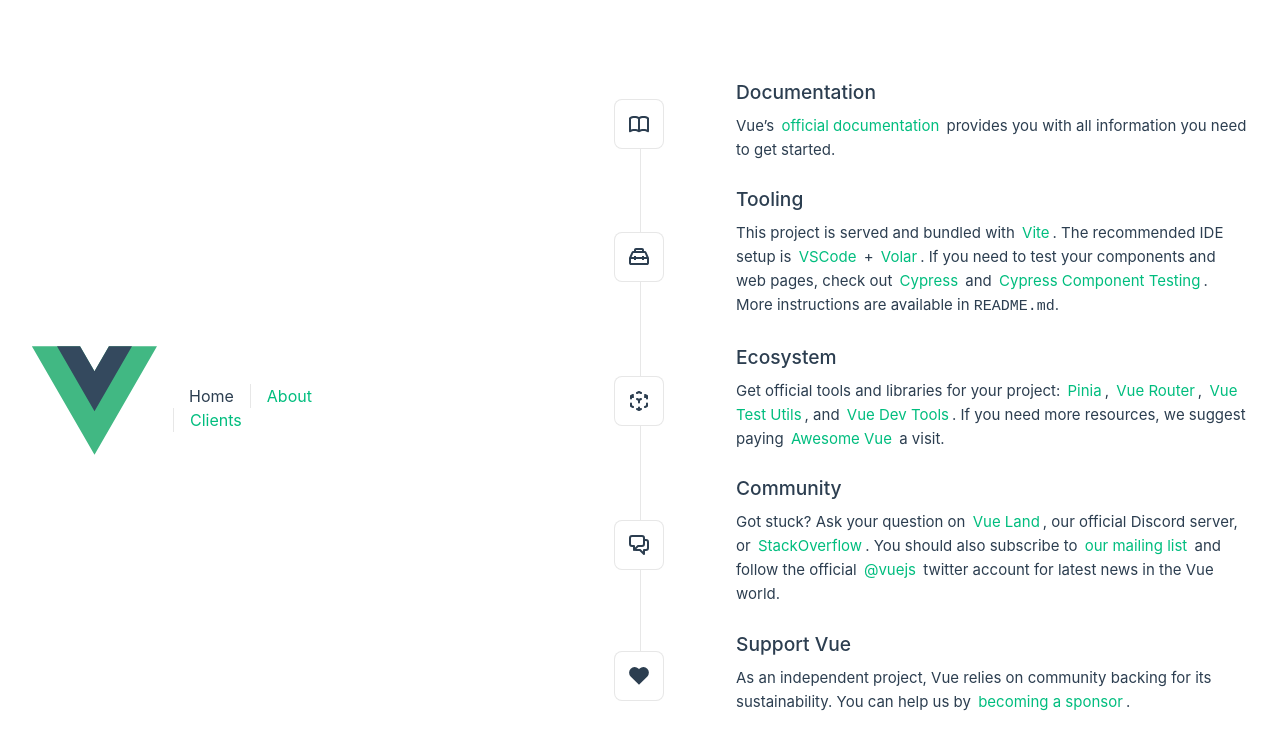
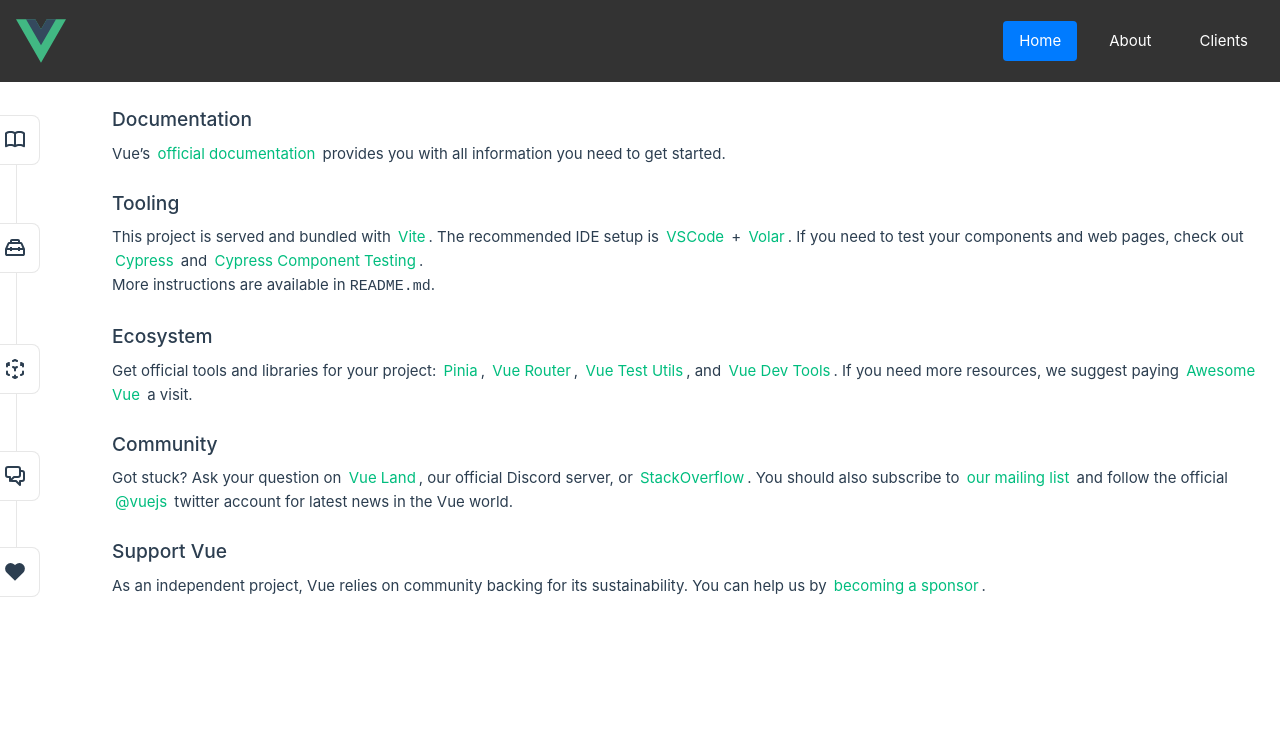
Before and after one commit to BrunoJDF/shopping-cart-frontend, a Vue app: page / in a window 1280 px wide. Shown: the top 750 px of the page. Built offline with nearby package versions, Linux system fonts and the light colour scheme; the HTML template or start-up script is replaced by a standard one.

Commit message:
feat: modify style

```diff
--- a/src/App.vue
+++ b/src/App.vue
@@ -5,9 +5,9 @@
 
 <template>
   <header>
-    <img alt="Vue logo" class="logo" src="@/assets/logo.svg" width="125" height="125" />
+    <img alt="Vue logo" src="@/assets/logo.svg" width="50" height="50" />
 
-    <div class="wrapper">
+    <div>
       <nav>
         <RouterLink to="/">Home</RouterLink>
         <RouterLink to="/about">About</RouterLink>
@@ -16,69 +16,37 @@
     </div>
   </header>
 
-  <RouterView />
+  <RouterView class="content" />
 </template>
 
 <style scoped>
 header {
-  line-height: 1.5;
-  max-height: 100vh;
+  display: flex;
+  align-items: center;
+  justify-content: space-between;
+  padding: 1rem;
+  background-color: #333;
+  color: white;
+}
+nav {
+  display: flex;
+  gap: 1rem;
+}
+nav a {
+  color: white;
+  text-decoration: none;
+  padding: 0.5rem 1rem;
+  border-radius: 4px;
+  transition: background-color 0.3s;
+}
+nav a:hover {
+  background-color: #555;
 }
 
-.logo {
-  display: block;
-  margin: 0 auto 2rem;
+nav a.router-link-active {
+  background-color: #007bff;
 }
-
-nav {
-  width: 100%;
-  font-size: 12px;
-  text-align: center;
-  margin-top: 2rem;
-}
-
-nav a.router-link-exact-active {
-  color: var(--color-text);
-}
-
-nav a.router-link-exact-active:hover {
-  background-color: transparent;
-}
-
-nav a {
-  display: inline-block;
-  padding: 0 1rem;
-  border-left: 1px solid var(--color-border);
-}
-
-nav a:first-of-type {
-  border: 0;
-}
-
-@media (min-width: 1024px) {
-  header {
-    display: flex;
-    place-items: center;
-    padding-right: calc(var(--section-gap) / 2);
-  }
-
-  .logo {
-    margin: 0 2rem 0 0;
-  }
-
-  header .wrapper {
-    display: flex;
-    place-items: flex-start;
-    flex-wrap: wrap;
-  }
-
-  nav {
-    text-align: left;
-    margin-left: -1rem;
-    font-size: 1rem;
-
-    padding: 1rem 0;
-    margin-top: 1rem;
-  }
+.content {
+  padding: 1rem;
 }
 </style>
--- a/src/assets/main.css
+++ b/src/assets/main.css
@@ -1,10 +1,9 @@
 @import './base.css';
 
 #app {
-  max-width: 1280px;
-  margin: 0 auto;
   padding: 2rem;
   font-weight: normal;
+  width: 100%;
 }
 
 a,
@@ -24,12 +23,9 @@
 @media (min-width: 1024px) {
   body {
     display: flex;
-    place-items: center;
   }
 
   #app {
-    display: grid;
-    grid-template-columns: 1fr 1fr;
-    padding: 0 2rem;
+    padding: 0;
   }
 }
```
